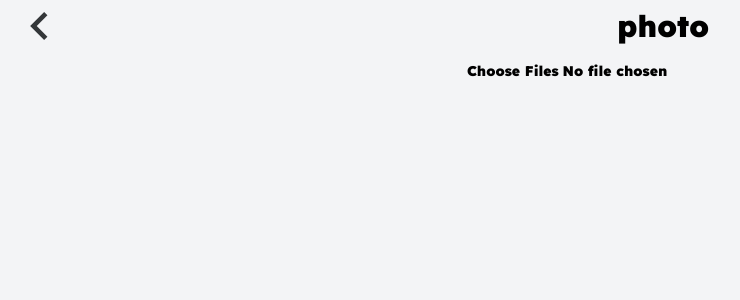
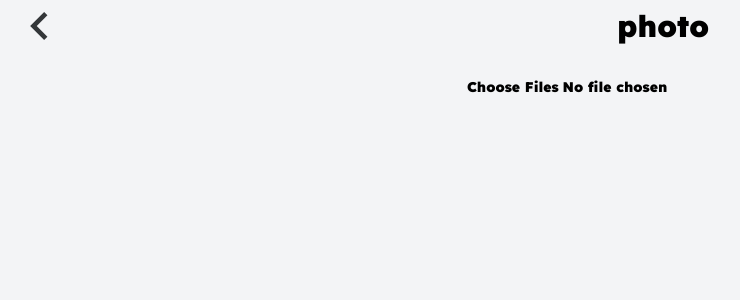
Before and after one commit to WMOUO/photo-cam, a Vue app: page /pictureBoard in a window 1280 px wide. Shown: the top 300 px of the page, without its empty margins (0-740 px from the left). Built offline with nearby package versions, Linux system fonts and the light colour scheme.

Commit message:
新增隱藏選擇檔案按鈕

```diff
--- a/src/views/PictureBoard.vue
+++ b/src/views/PictureBoard.vue
@@ -17,9 +17,11 @@
     </div>
 
     <!-- 新增：選擇本地圖片 -->
-    <input type="file" accept="image/*" multiple @change="handleFileUpload" class="mb-4" />
+    <div v-if="selected">
+      <input type="file" accept="image/*" multiple @change="handleFileUpload" class="mb-4 mt-6" />
+    </div>
 
-    <div class="grid grid-cols-3 gap-4 p-4 w-full max-w-4xl">
+    <div class="grid grid-cols-3 gap-2 p-4 w-full">
       <div v-for="(photo, index) in photos" :key="index" class="relative">
         <img :src="photo" class="w-full h-auto rounded-lg shadow-md" />
       </div>
@@ -33,6 +35,7 @@ import { useRouter } from 'vue-router'
 
 const photos = ref<string[]>([])
 const router = useRouter()
+const selected = ref(true)
 
 const goBack = () => {
   router.push('/')
@@ -52,11 +55,7 @@ const handleFileUpload = (event: Event) => {
     }
     reader.readAsDataURL(file)
   }
+  selected.value = false
+  console.log(selected.value)
 }
 </script>
-
-<style scoped>
-input[type='file'] {
-  margin-top: 8px;
-}
-</style>
```
